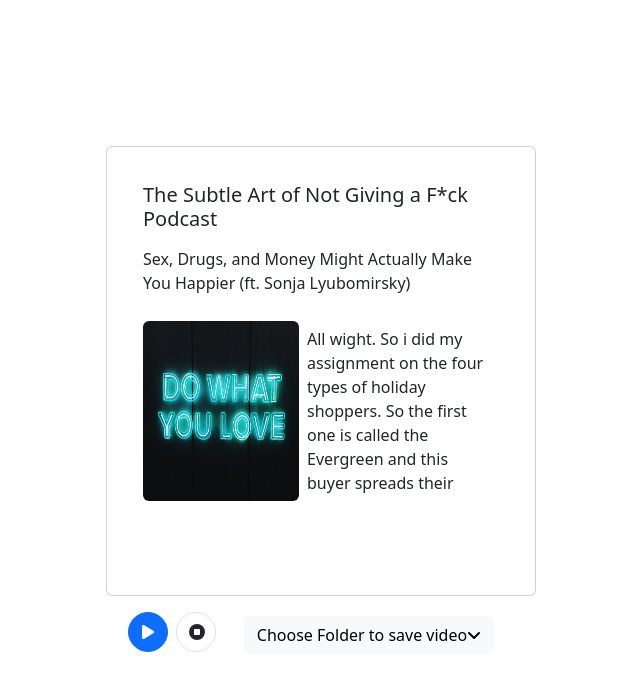
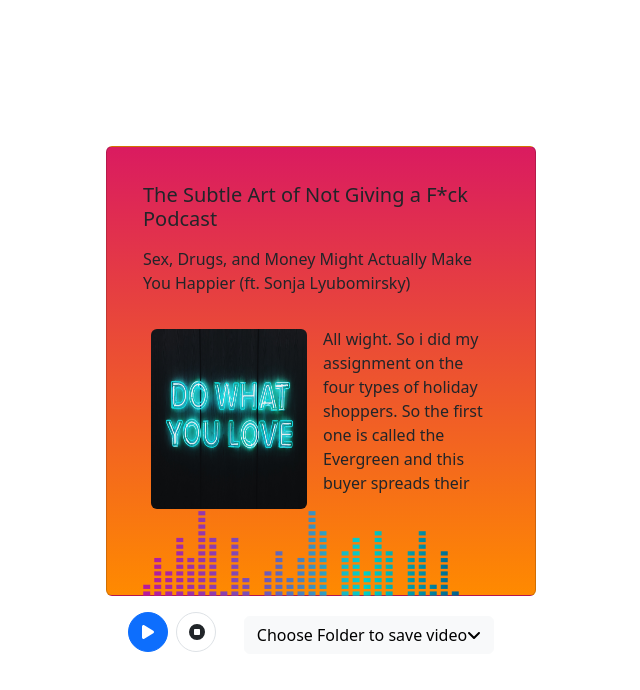
Before and after one commit to rayed152/audio-player-component, a React (Vite) app: page / in a window 1280 px wide. Shown: the top 690 px of the page, without its empty margins (319-959 px from the left). Built offline with nearby package versions, Linux system fonts and the light colour scheme.

Commit message:
done prototype

```diff
--- a/src/App.jsx
+++ b/src/App.jsx
@@ -15,6 +15,7 @@
           descriptionPosition=""
           additionalTextPosition=""
           imagePosition=""
+          svgPosition=""
         />
       </div>
     </>
--- a/src/component/Audio.jsx
+++ b/src/component/Audio.jsx
@@ -1,5 +1,6 @@
 import React from "react";
 import "bootstrap/dist/css/bootstrap.min.css";
+import svg from "../assets/Group.svg";
 import { FontAwesomeIcon } from "@fortawesome/react-fontawesome";
 import {
   faPlay,
@@ -16,55 +17,34 @@
   imagePosition,
   additionalTextPosition,
   descriptionPosition,
-  svg,
   svgPosition,
 }) {
   const getPositionStyle = (position) => {
     if (position === "top") {
       return { order: -1 };
     } else if (position === "right") {
-      return { marginLeft: "auto" };
+      return { flexDirection: "row-reverse" };
     } else if (position === "bottom") {
       return { order: 1 };
     } else if (position === "left") {
-      return { marginRight: "auto" };
+      return { flexDirection: "row" };
     } else {
       return {};
     }
   };
 
-  const renderDefaultLayout = () => (
-    <>
-      <h5 className="card-title align-self-center mb-3">{title}</h5>
-      <p className="card-text">{description}</p>
-      <div className="d-flex justify-content-center align-items-center">
-        <div>
-          <img
-            src={imageSrc}
-            alt="Rectangle Image"
-            style={{ width: "156px", height: "180px" }}
-            className="rounded"
-          />
-        </div>
-        <div className="mt-3 mx-2">
-          <p>{additionalText}</p>
-        </div>
-      </div>
-    </>
-  );
-
   return (
     <div className="container d-flex flex-column justify-content-center align-items-center vh-100">
       <div
         className="card mx-auto"
-        style={{ width: "430px", height: "450px", padding: "20px" }}
+        style={{
+          width: "430px",
+          height: "450px",
+          padding: "20px",
+          backgroundImage: "linear-gradient(to top, #ff8a00, #da1b60)",
+        }}
       >
         <div className="card-body d-flex flex-column">
-          {titlePosition ||
-          imagePosition ||
-          additionalTextPosition ||
-          descriptionPosition ? (
-            <>
           <h5
             className="card-title align-self-center mb-3"
             style={getPositionStyle(titlePosition)}
@@ -78,14 +58,12 @@
             {description}
           </p>
 
+          {/* Image and additional text */}
           <div
             className="d-flex justify-content-center align-items-center"
-                style={{
-                  flexDirection: "column",
-                  ...getPositionStyle(imagePosition),
-                }}
+            style={getPositionStyle(imagePosition)}
           >
-                <div>
+            <div className="mt-3 mx-2">
               <img
                 src={imageSrc}
                 alt="Rectangle Image"
@@ -97,13 +75,23 @@
               className="mt-3 mx-2"
               style={getPositionStyle(additionalTextPosition)}
             >
+              {/* Add margin-top to move the text down */}
               <p>{additionalText}</p>
             </div>
           </div>
-            </>
-          ) : (
-            renderDefaultLayout()
-          )}
+          {/* svg here */}
+          <div
+            className="d-flex"
+            style={{
+              ...getPositionStyle(svgPosition),
+              bottom: "20px",
+              left: "20px",
+              width: "calc(100% - 40px)", // Adjusted width to account for paddings
+              height: "auto",
+            }}
+          >
+            <img src={svg} alt="logo" style={{ maxWidth: "100%" }} />
+          </div>
         </div>
       </div>
 
```
Also changed, not shown: src/assets/Group.svg (added), src/assets/github.svg (added). Lines whose indentation alone changed are shown as unchanged.
